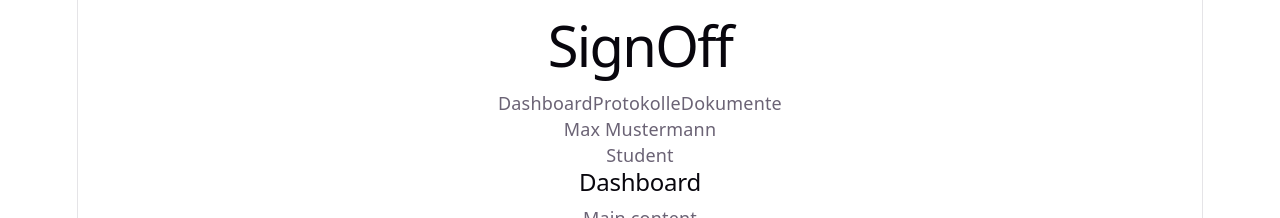
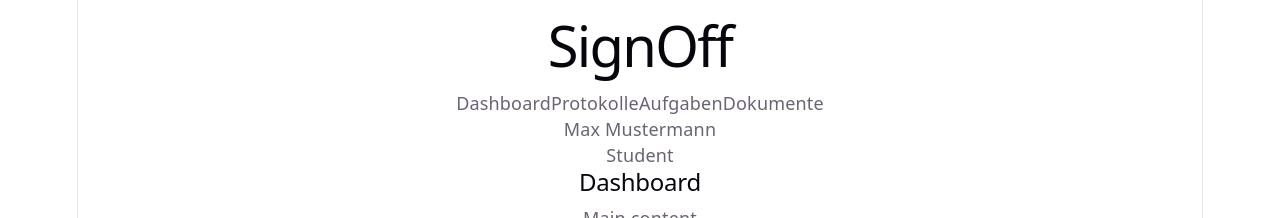
Before and after one commit to BastianOch/MME_SS26_Gruppe_F_SignOff, a React app in the folder frontend/: page / in a window 1280 px wide. Shown: the top 218 px of the page. Built offline with nearby package versions, Linux system fonts and the light colour scheme; the HTML template or start-up script is replaced by a standard one.

Commit message:
Update sidebar.jsx

```diff
--- a/frontend/src/components/sidebar.jsx
+++ b/frontend/src/components/sidebar.jsx
@@ -1,33 +1,58 @@
-// Sidebar component
-const Sidebar = () => {
+import { NavLink } from 'react-router'
+
+const linkClasses = ({ isActive }) =>
+  `flex items-center p-2 rounded-md ${
+    isActive
+      ? 'bg-gray-200 text-gray-900 font-medium'
+      : 'text-gray-700 hover:bg-gray-100'
+  }`
+
+function Sidebar() {
   return (
-        <aside classname="w-64 bg-white border-r border-gray-200 flex flex-col">
-            <div classname="h-16 flex items-center px-6 border-b border-gray-200">
-                <h1 classname="text-xl font-semibold text-gray-800">SignOff</h1>
+    <aside className="w-64 min-h-screen bg-white border-r border-gray-200 flex flex-col shrink-0">
+      <div className="h-16 flex items-center px-6 border-b border-gray-200">
+        <h1 className="text-xl font-semibold text-gray-800">
+          SignOff
+        </h1>
       </div>
 
       <nav className="flex-1 px-4 py-6 space-y-4">
-                <a href="#" classname="flex items-center p-2 text-gray-700 hover:bg-gray-100 rounded-md">
-                    <span classname="ml-3">Dashboard</span>
-                </a>
-                <a href="#" classname="flex items-center p-2 text-gray-700 hover:bg-gray-100 rounded-md">
-                    <span classname="ml-3">Protokolle</span>
-                </a>
-                <a href="#" classname="flex items-center p-2 text-gray-700 hover:bg-gray-100 rounded-md">
-                    <span classname="ml-3">Dokumente</span>
-                </a>
+        <NavLink to="/" end className={linkClasses}>
+          Dashboard
+        </NavLink>
+
+        <NavLink to="/protokolle" className={linkClasses}>
+          Protokolle
+        </NavLink>
+
+        <NavLink to="/aufgaben" className={linkClasses}>
+          Aufgaben
+        </NavLink>
+
+        <NavLink to="/dokumente" className={linkClasses}>
+          Dokumente
+        </NavLink>
       </nav>
-            <div className="p-4 border-t border-gray-200">
+
+      <NavLink
+        to="/profil"
+        className="p-4 border-t border-gray-200 hover:bg-gray-100"
+      >
         <div className="flex items-center">
-                    <div className="w-8 h-8 bg-gray-300 rounded-full flex-shrink-0"></div>
+          <div className="w-8 h-8 bg-gray-300 rounded-full shrink-0" />
+
           <div className="ml-3">
-                        <p className="text-sm font-medium text-gray-800">Max Mustermann</p>
-                        <p className="text-xs text-gray-500">Student</p>
+            <p className="text-sm font-medium text-gray-800">
+              Max Mustermann
+            </p>
+            <p className="text-xs text-gray-500">
+              Student
+            </p>
           </div>
         </div>
-            </div>
+      </NavLink>
     </aside>
-    );
-};
+  )
+}
 
-export default Sidebar;
+export default Sidebar
```
Lines whose indentation alone changed are shown as unchanged.
